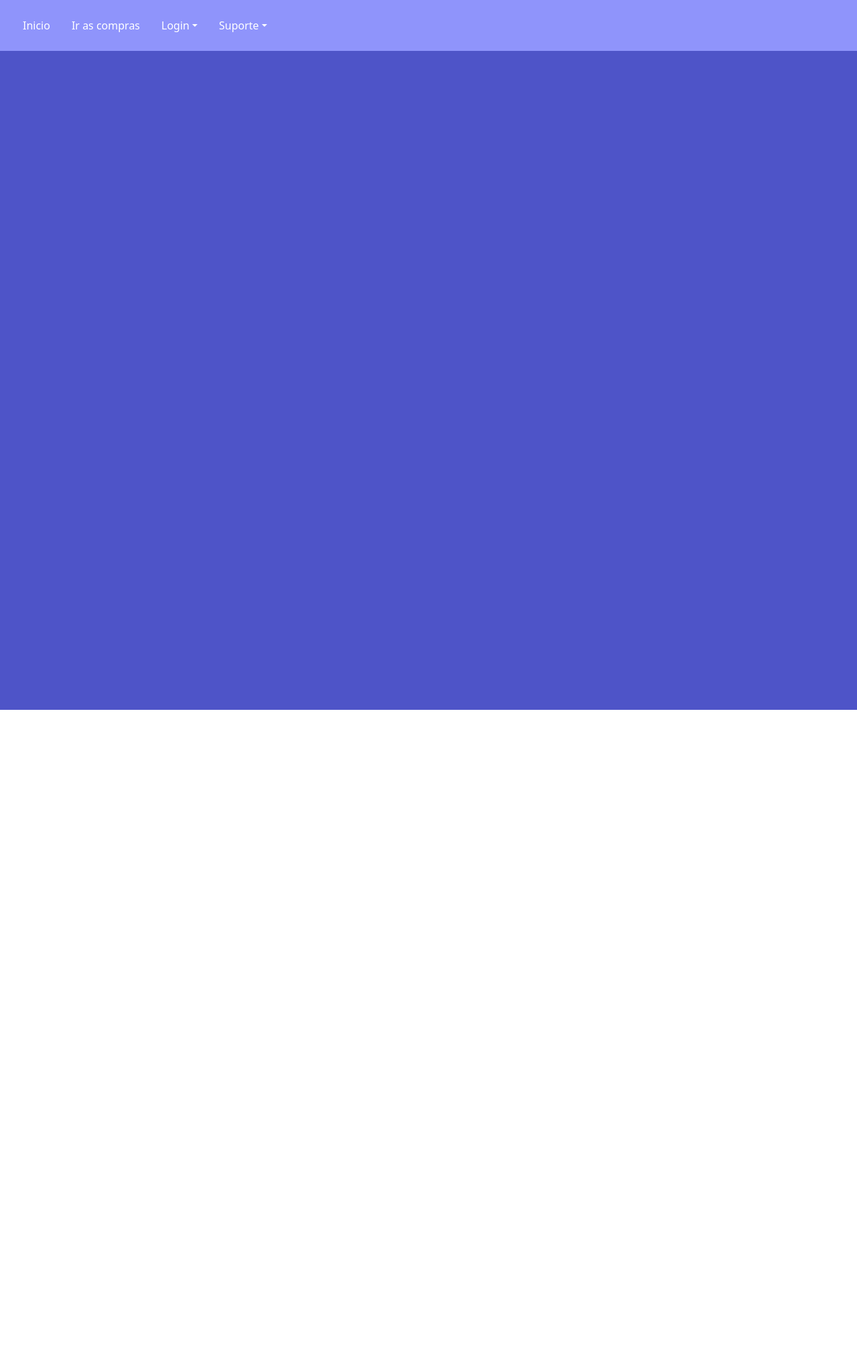
After one commit to gogotrento/ecompras, a PHP site: page /html/home.php in a window 1280 px wide. The commit adds this page. Shown: the whole page at 67% size. Run offline with PHP 8.4, Linux system fonts and the light colour scheme; some libraries are stand-ins or nearby versions.

Commit message:
version 1.0

```diff
--- /dev/null
+++ b/css/background.css
@@ -0,0 +1,111 @@
+main {
+    background: #4e54c8;
+    width: 100%;
+    height: 123vh;
+}
+
+.circles {
+    position: absolute;
+    left: 0;
+    width: 100%;
+    height: 100%;
+}
+
+.circles li {
+    position: absolute;
+    display: block;
+    list-style: none;
+    width: 20px;
+    height: 20px;
+    background: rgba(255, 255, 255, 0.2);
+    animation: animate 25s linear infinite;
+    bottom: -150px;
+}
+
+.circles li:nth-child(1) {
+    left: 25%;
+    width: 80px;
+    height: 80px;
+    animation-delay: 0s;
+}
+
+.circles li:nth-child(2) {
+    left: 10%;
+    width: 20px;
+    height: 20px;
+    animation-delay: 2s;
+    animation-duration: 12s;
+}
+
+.circles li:nth-child(3) {
+    left: 70%;
+    width: 20px;
+    height: 20px;
+    animation-delay: 4s;
+}
+
+.circles li:nth-child(4) {
+    left: 40%;
+    width: 60px;
+    height: 60px;
+    animation-delay: 0s;
+    animation-duration: 18s;
+}
+
+.circles li:nth-child(5) {
+    left: 65%;
+    width: 20px;
+    height: 20px;
+    animation-delay: 0s;
+}
+
+.circles li:nth-child(6) {
+    left: 75%;
+    width: 110px;
+    height: 110px;
+    animation-delay: 3s;
+}
+
+.circles li:nth-child(7) {
+    left: 35%;
+    width: 150px;
+    height: 150px;
+    animation-delay: 7s;
+}
+
+.circles li:nth-child(8) {
+    left: 50%;
+    width: 25px;
+    height: 25px;
+    animation-delay: 15s;
+    animation-duration: 45s;
+}
+
+.circles li:nth-child(9) {
+    left: 20%;
+    width: 15px;
+    height: 15px;
+    animation-delay: 2s;
+    animation-duration: 35s;
+}
+
+.circles li:nth-child(10) {
+    left: 85%;
+    width: 150px;
+    height: 150px;
+    animation-delay: 0s;
+    animation-duration: 11s;
+}
+
+@keyframes animate {
+    0% {
+        transform: translateY(0) rotate(0deg);
+        opacity: 1;
+        border-radius: 0;
+    }
+    100% {
+        transform: translateY(-1000px) rotate(720deg);
+        opacity: 0;
+        border-radius: 50%;
+    }
+}
--- /dev/null
+++ b/css/home.css
@@ -0,0 +1,3 @@
+body {
+    background-color: #4e54c8
+}
--- /dev/null
+++ b/css/menu.css
@@ -0,0 +1,11 @@
+header {
+    background-color: #8f94fb;
+    padding: 18px;
+    z-index: 99999999;
+}
+
+.nav-link {
+    text-decoration: none;
+    padding: 18px;
+    color: white !important;
+}
--- /dev/null
+++ b/html/home.php
@@ -0,0 +1,82 @@
+<!DOCTYPE html>
+<html lang="pt">
+
+<head>
+    <meta charset="UTF-8">
+    <meta http-equiv="X-UA-Compatible" content="IE=edge">
+    <meta name="viewport" content="width=device-width, initial-scale=1.0">
+    <link rel="stylesheet" href="../css/home.css">
+    <link rel="stylesheet" href="../css/reset.css">
+    <link rel="stylesheet" href="../css/background.css">
+    <link rel="stylesheet" href="../css/menu.css">
+    <script src="https://kit.fontawesome.com/dc9a30c3ce.js" crossorigin="anonymous"></script>
+    <link rel="stylesheet" href="https://unpkg.com/aos@next/dist/aos.css" />
+    <link href="https://cdn.jsdelivr.net/npm/bootstrap@5.0.2/dist/css/bootstrap.min.css" rel="stylesheet" integrity="sha384-EVSTQN3/azprG1Anm3QDgpJLIm9Nao0Yz1ztcQTwFspd3yD65VohhpuuCOmLASjC" crossorigin="anonymous">
+    <style>
+        @import url('https://fonts.googleapis.com/css2?family=Lato:wght@100&display=swap');
+        @import url('https://fonts.googleapis.com/css2?family=Open+Sans:wght@300&family=Quicksand:wght@500&display=swap');
+        @import url('https://fonts.googleapis.com/css2?family=Open+Sans:wght@300&display=swap');
+    </style>
+    <script src="https://code.jquery.com/jquery-3.6.0.js"></script>
+    <link rel="stylesheet" href="https://cdnjs.cloudflare.com/ajax/libs/font-awesome/6.0.0/css/all.min.css">
+    <title>ecompras</title>
+</head>
+<header>
+<div class="menu">
+    <ul class="nav nav-pills">
+        <li class="nav-item">
+            <a class="nav-link" href="#">Inicio</a>
+        </li>
+        <li class="nav-item">
+            <a class="nav-link" href="#">Ir as compras</a>
+        </li>
+        <li class="nav-itemdrop">
+            <div class="dropdown">
+                <a href="" data-bs-toggle="dropdown" class="nav-link dropdown-toggle">Login</a>
+                <ul class="dropdown-menu">
+                    <li><a class="dropdown-item" href="#">Cadastre-se</a></li>
+                    <li><a class="dropdown-item" href="#">Esquece a senha?</a></li>
+                </ul>
+            </div>
+        </li>
+        <li class="nav-itemdrop">
+            <div class="dropdown">
+                <a class="nav-link dropdown-toggle" data-bs-toggle="dropdown" href="#">Suporte</a>
+                <ul class="dropdown-menu">
+                    <li><a class="dropdown-item" href="#">Falar conosco</a></li>
+                    <li><a class="dropdown-item" href="#">Contatos</a></li>
+                </ul>
+            </div>
+        </li>
+    </ul>
+</div>
+</header>
+<body>
+    <main>
+
+    </main>
+
+    <div>
+        <ul class="circles">
+            <li></li>
+            <li></li>
+            <li></li>
+            <li></li>
+            <li></li>
+            <li></li>
+            <li></li>
+            <li></li>
+            <li></li>
+            <li></li>
+        </ul>
+    </div>
+
+<script src="https://unpkg.com/aos@next/dist/aos.js"></script>
+    <script>
+        AOS.init();
+    </script>
+    <script src="../js/index.js"></script>
+    <script src="https://cdn.jsdelivr.net/npm/@popperjs/core@2.9.2/dist/umd/popper.min.js" integrity="sha384-IQsoLXl5PILFhosVNubq5LC7Qb9DXgDA9i+tQ8Zj3iwWAwPtgFTxbJ8NT4GN1R8p" crossorigin="anonymous"></script>
+    <script src="https://cdn.jsdelivr.net/npm/bootstrap@5.0.2/dist/js/bootstrap.min.js" integrity="sha384-cVKIPhGWiC2Al4u+LWgxfKTRIcfu0JTxR+EQDz/bgldoEyl4H0zUF0QKbrJ0EcQF" crossorigin="anonymous"></script>
+</body>
+</html>
```
Also changed, not shown: css/index.css (+96 -130 lines), html/index.html (+39 -17 lines).
